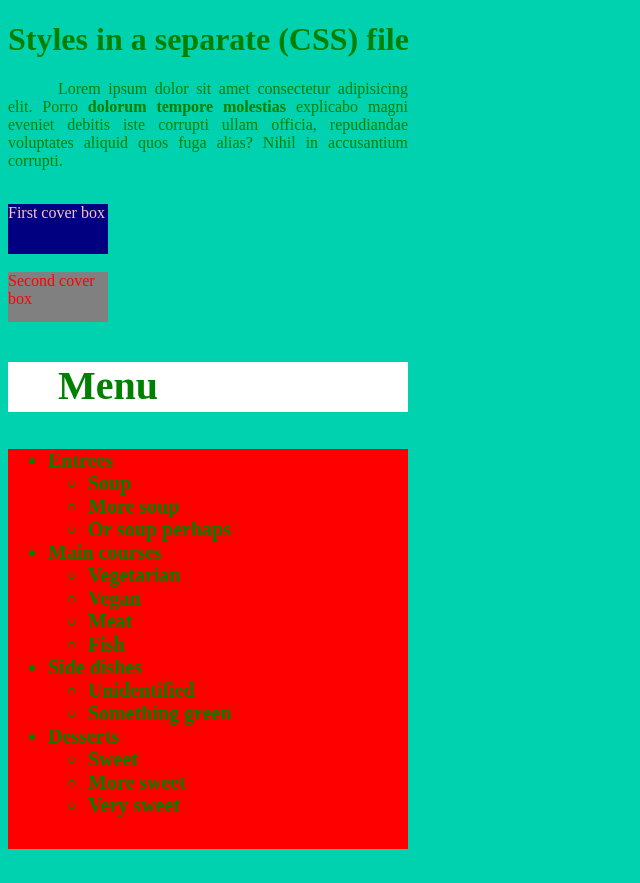
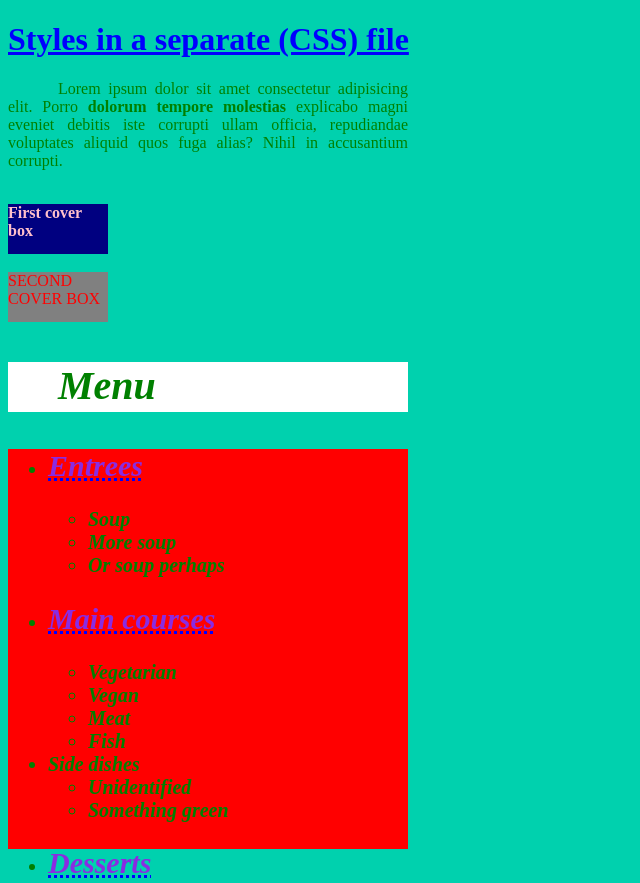
Before and after one commit to Jethet/ironhack-prep, a plain HTML site: page html-css/index.html in a window 1280 px wide. Shown: the top 883 px of the page, without its empty margins (0-640 px from the left). Before the commit the page ends 849 px from the top, so only its background shows below. Drawn offline with Linux system fonts and the light colour scheme.

Commit message:
Try out font and text properties

```diff
--- a/html-css/index.html
+++ b/html-css/index.html
@@ -17,13 +17,13 @@
             <p>Menu</p>
             <div class="content important">
                 <ul>
-                    <li>Entrees</li>
+                    <li><h2>Entrees</h2></li>
                     <ul>
                         <li>Soup</li>
                         <li>More soup</li>
                         <li>Or soup perhaps</li>
                     </ul>
-                    <li>Main courses</li>
+                    <li><h2>Main courses</h2></li>
                     <ul>
                         <li>Vegetarian</li>
                         <li>Vegan</li>
@@ -35,7 +35,7 @@
                         <li>Unidentified</li>
                         <li>Something green</li>
                     </ul>
-                    <li>Desserts</li>
+                    <li><h2>Desserts</h2></li>
                     <ul>
                         <li>Sweet</li>
                         <li>More sweet</li>
--- a/html-css/style.css
+++ b/html-css/style.css
@@ -5,7 +5,7 @@
 body {
     background-color: #00d1ae;
 }
-/*
+
 h1 {
     color: #0000ff;
     text-decoration: underline;
@@ -13,8 +13,9 @@ h1 {
 
 h2 {
     color: blueviolet;
+    text-decoration: underline dotted blue;
 }
-*/
+
 p {
     width: 400px;
     text-indent: 50px;
@@ -23,6 +24,7 @@ p {
 
 .menu {
     font-size: 40px;
+    font-style: italic;
     width: 400px;
     height: 50px;
     background-color: white;
@@ -41,6 +43,7 @@ p {
 
 #cover-box1 {
     background-color: navy;
+    font-weight: bolder;
     color: pink;
     width: 100px;
     height: 50px;
@@ -48,6 +51,7 @@ p {
 
 #cover-box2 {
     background-color: grey;
+    text-transform: uppercase;
     color: red;
     width: 100px;
     height: 50px;
```
